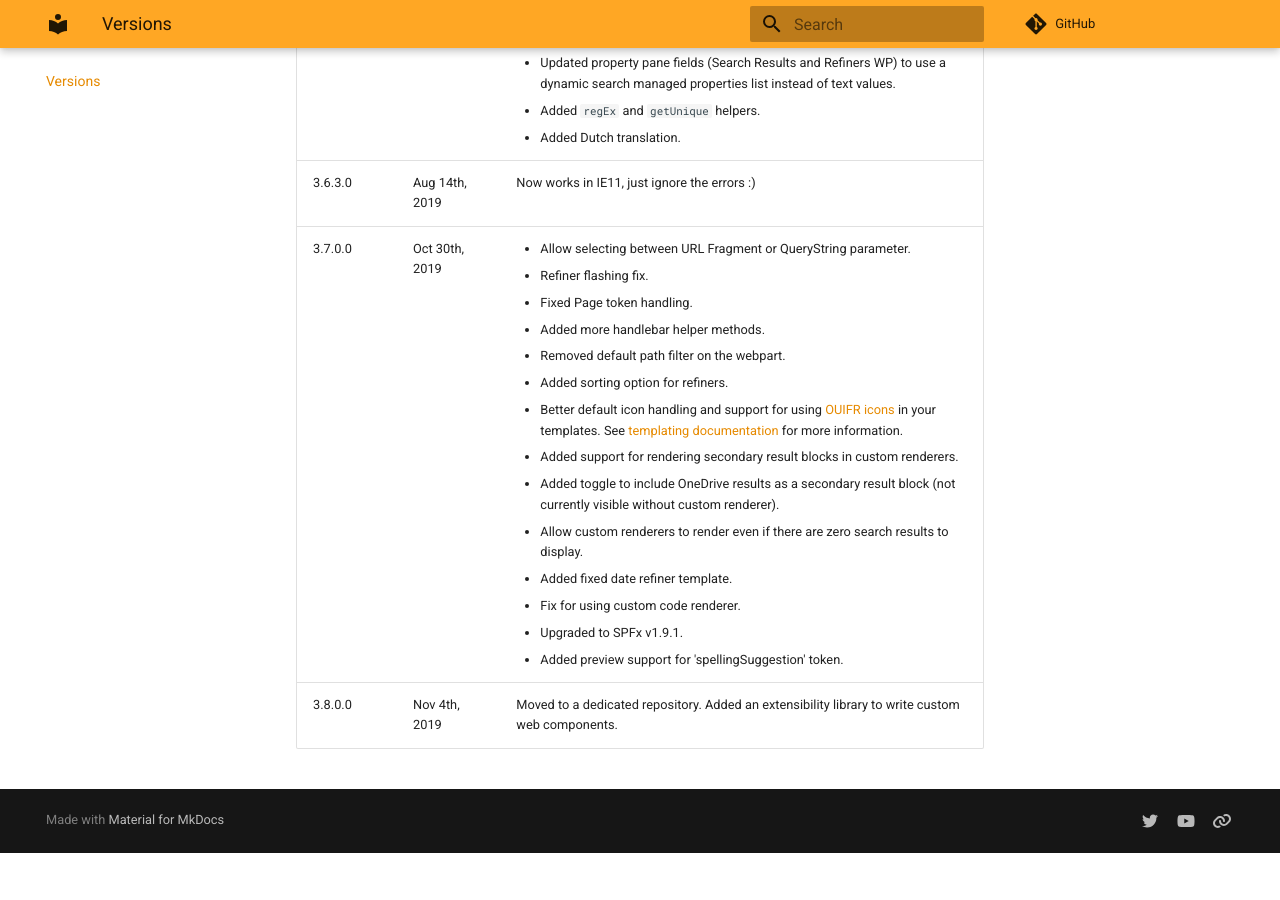
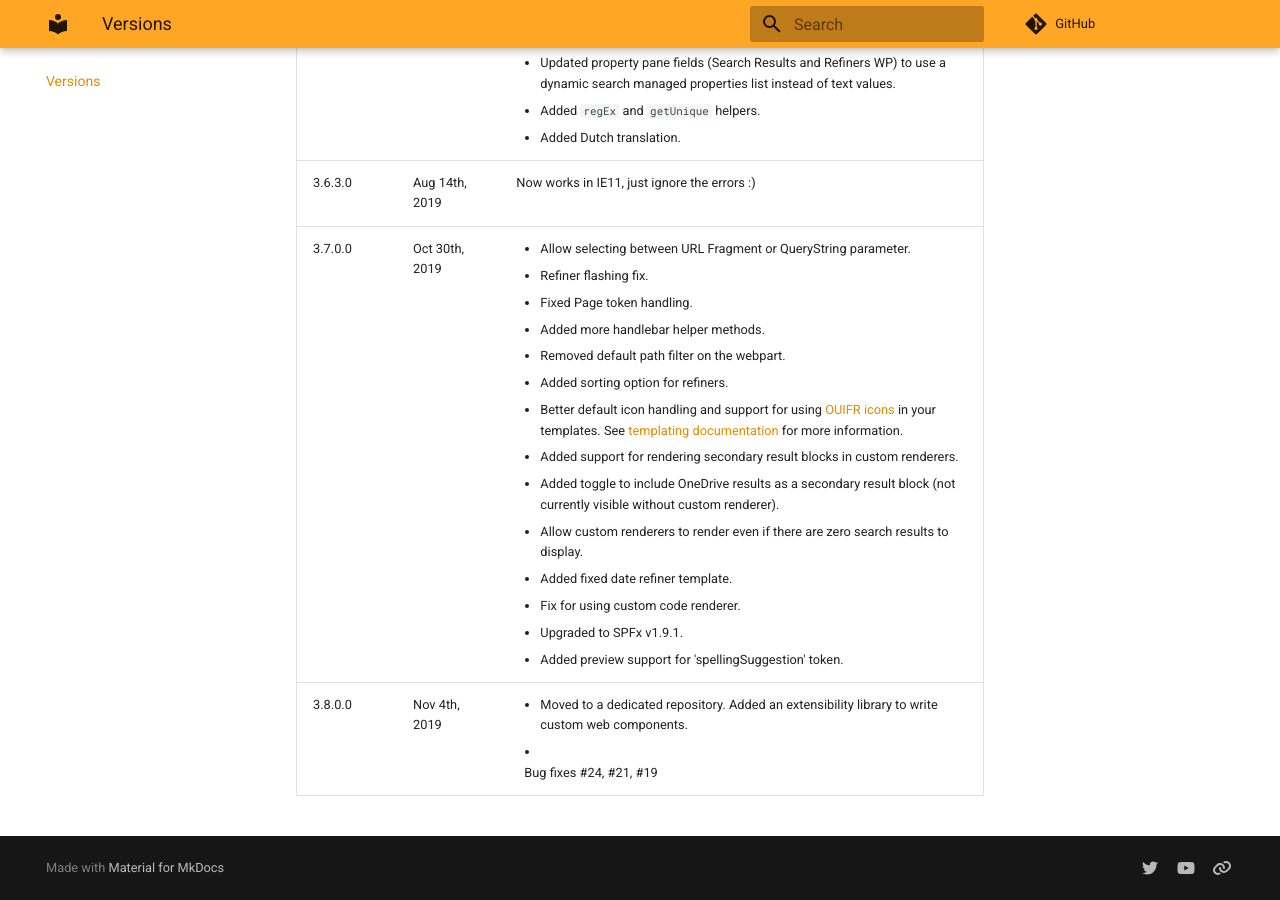
Before and after one commit to dominic5perezd/pnp-modern-search, an MkDocs documentation site: the page built from docs/version.md, in a window 1280 px wide and 900 px high, scrolled down 2785 px. Built offline with MkDocs 1.6.1 and Material for MkDocs 9.7.7, drawn with Linux system fonts in a browser that asks for light colours; comment, search, counter and statistics services are not loaded; before the commit the page ends 3638 px from its top, so only the background shows below that.

Commit message:
Updated docs

```diff
--- a/docs/version.md
+++ b/docs/version.md
@@ -31,4 +31,4 @@ Version | Date | Comments
 3.6.2.0 | Aug 13th, 2019 | <ul><li>Does not work with IE11 (looking into it)</li><li>Removed the deprecated 'office-ui-fabric' module and updated layouts with the Office UI React components by wrapping them with web components.</li><li>Added a DetailsList and Debug layouts + template options for 'Tiles' (placeholders fileds, etc.) and 'Details List' (column builder, etc.).</li><li>Updated property pane fields (Search Results and Refiners WP) to use a dynamic search managed properties list instead of text values.</li><li>Added `regEx` and `getUnique` helpers.</li><li>Added Dutch translation.</li></ul>
 3.6.3.0 | Aug 14th, 2019 | Now works in IE11, just ignore the errors :)
 3.7.0.0 | Oct 30th, 2019 | <ul><li>Allow selecting between URL Fragment or QueryString parameter.</li><li>Refiner flashing fix.</li><li>Fixed Page token handling.</li><li>Added more handlebar helper methods.</li><li>Removed default path filter on the webpart.</li><li>Added sorting option for refiners.</li><li>Better default icon handling and support for using [OUIFR icons](https://developer.microsoft.com/en-us/fabric#/styles/web/icons) in your templates. See [templating documentation](./search-parts/templating.md#Web-components) for more information.</li><li>Added support for rendering secondary result blocks in custom renderers.</li><li>Added toggle to include OneDrive results as a secondary result block (not currently visible without custom renderer).</li><li>Allow custom renderers to render even if there are zero search results to display.</li><li>Added fixed date refiner template.</li><li>Fix for using custom code renderer.</li><li>Upgraded to SPFx v1.9.1.</li><li>Added preview support for 'spellingSuggestion' token.</li></ul>
-3.8.0.0 | Nov 4th, 2019 | Moved to a dedicated repository. Added an extensibility library to write custom web components.
+3.8.0.0 | Nov 4th, 2019 | <ul><li>Moved to a dedicated repository. Added an extensibility library to write custom web components.</li><li></li>Bug fixes #24, #21, #19</ul>
```
